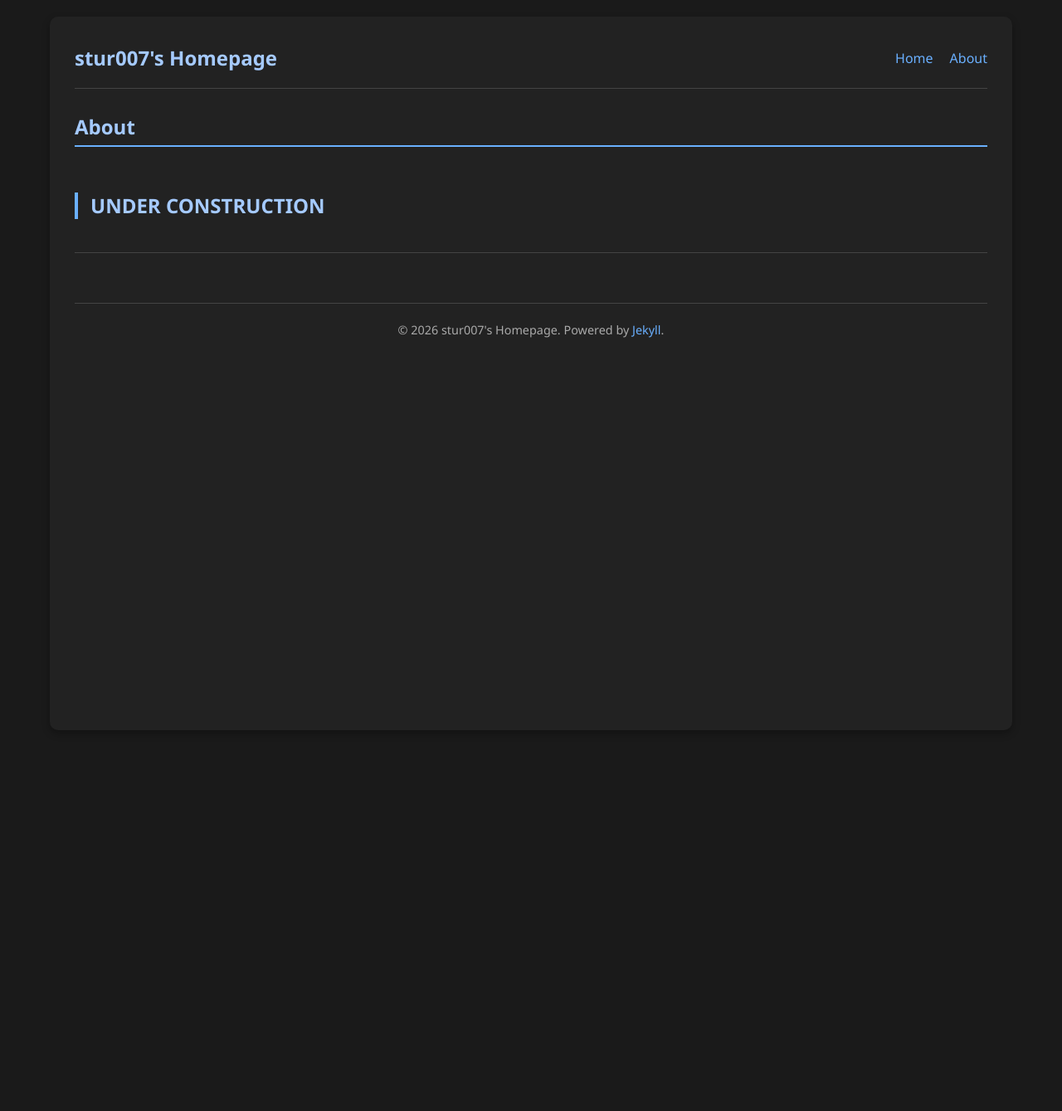
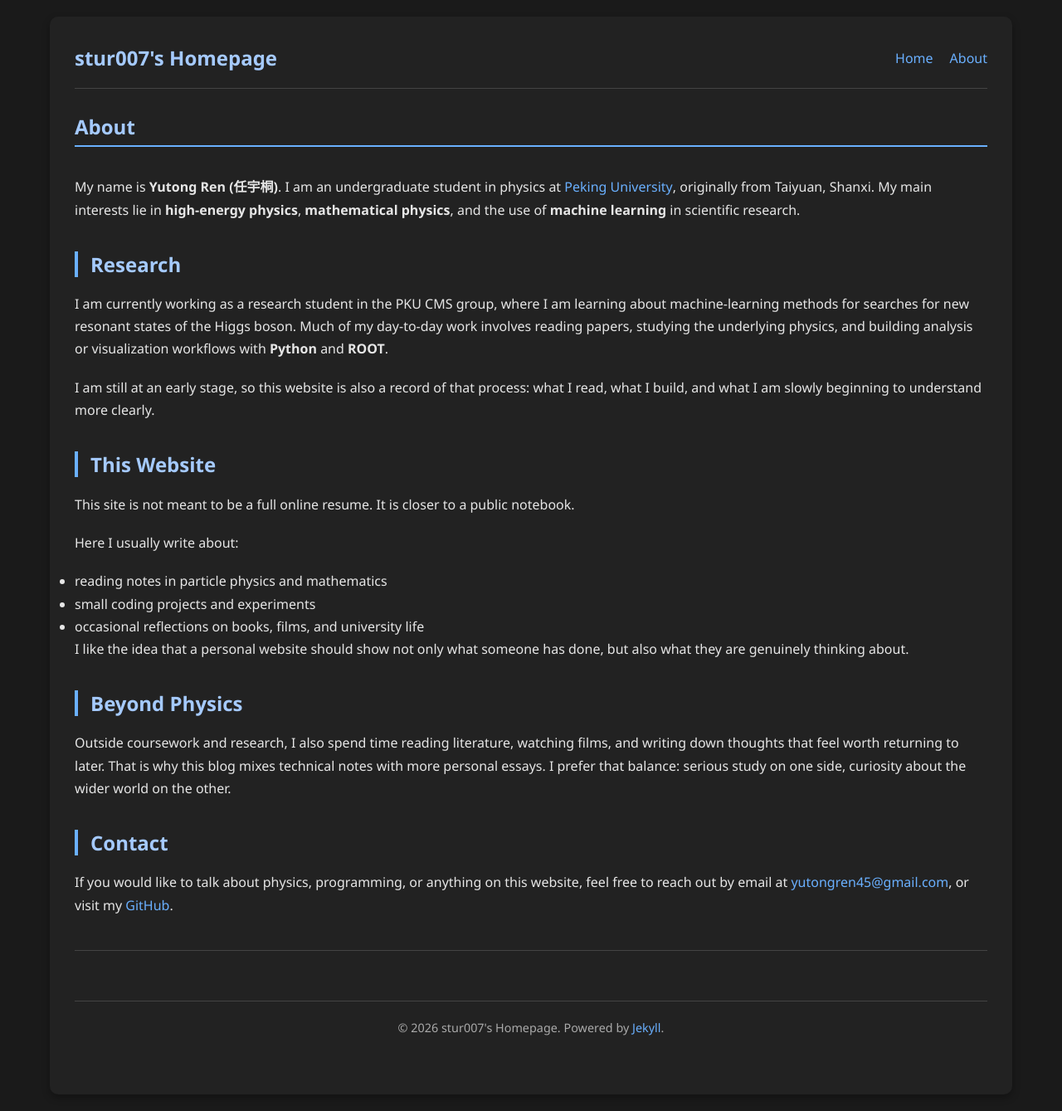
Before and after one commit to stur007/stur007.github.io, a Jekyll site: the page built from about.md, in a window 1280 px wide. Shown: the whole page at 83% size. Built offline with Jekyll 4.4.1, drawn with Linux system fonts in a browser that asks for light colours; before the commit the page ends 900 px from its top, so only the background shows below that.

Commit message:
Add content to About page

```diff
--- a/about.md
+++ b/about.md
@@ -3,4 +3,30 @@ layout: default
 title: About
 ---
 
-## UNDER CONSTRUCTION
+My name is **Yutong Ren (任宇桐)**. I am an undergraduate student in physics at [Peking University](https://www.pku.edu.cn/), originally from Taiyuan, Shanxi. My main interests lie in **high-energy physics**, **mathematical physics**, and the use of **machine learning** in scientific research.
+
+## Research
+
+I am currently working as a research student in the PKU CMS group, where I am learning about machine-learning methods for searches for new resonant states of the Higgs boson. Much of my day-to-day work involves reading papers, studying the underlying physics, and building analysis or visualization workflows with **Python** and **ROOT**.
+
+I am still at an early stage, so this website is also a record of that process: what I read, what I build, and what I am slowly beginning to understand more clearly.
+
+## This Website
+
+This site is not meant to be a full online resume. It is closer to a public notebook.
+
+Here I usually write about:
+
+- reading notes in particle physics and mathematics
+- small coding projects and experiments
+- occasional reflections on books, films, and university life
+
+I like the idea that a personal website should show not only what someone has done, but also what they are genuinely thinking about.
+
+## Beyond Physics
+
+Outside coursework and research, I also spend time reading literature, watching films, and writing down thoughts that feel worth returning to later. That is why this blog mixes technical notes with more personal essays. I prefer that balance: serious study on one side, curiosity about the wider world on the other.
+
+## Contact
+
+If you would like to talk about physics, programming, or anything on this website, feel free to reach out by email at [yutongren45@gmail.com](mailto:yutongren45@gmail.com), or visit my [GitHub](https://github.com/stur007).
```
